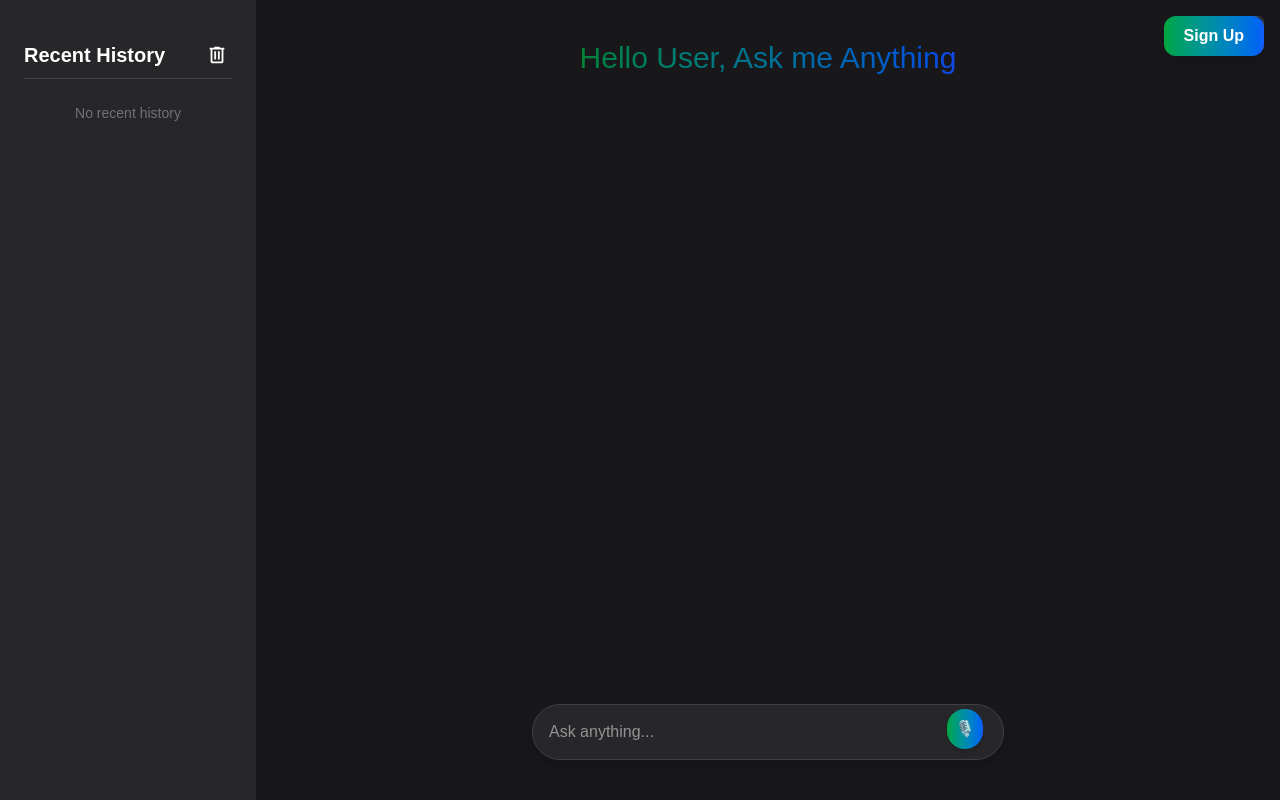
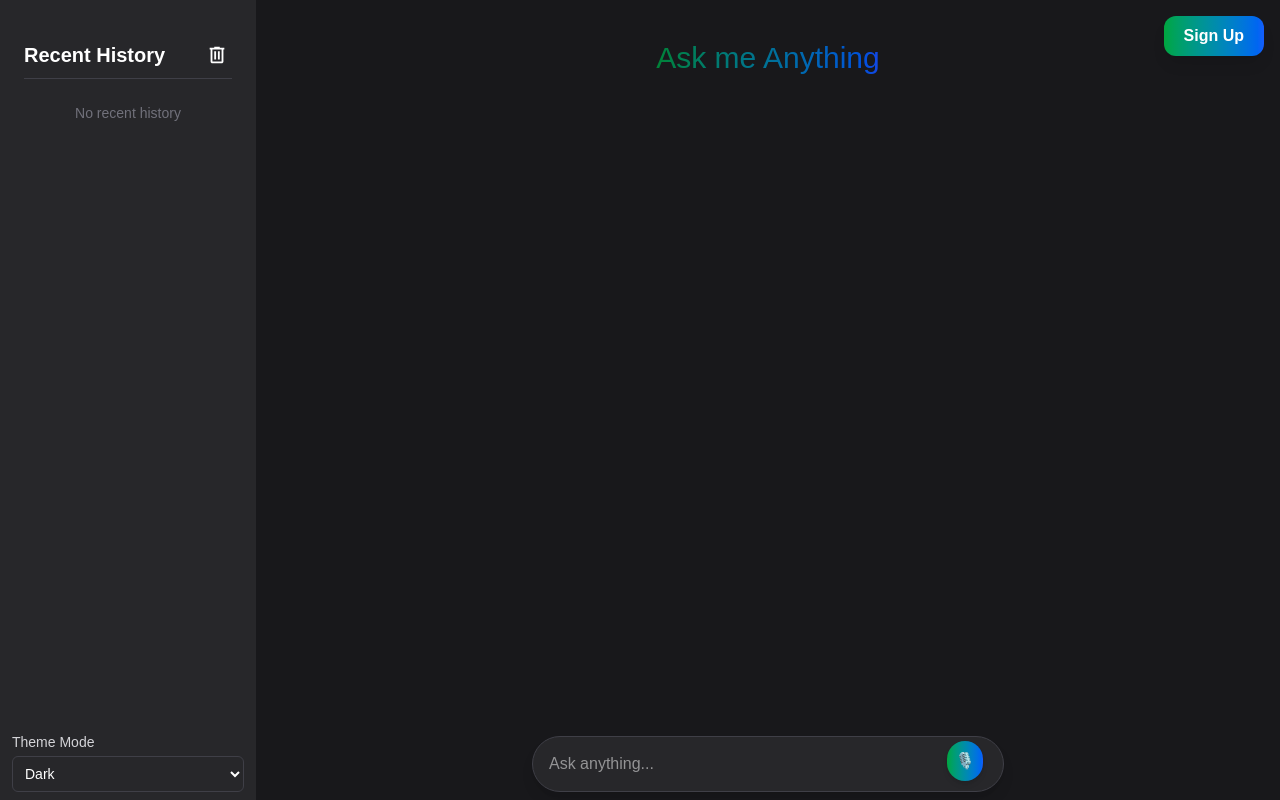
Before and after one commit to Abhiishek-webdev/react-ai-tool, a React (Vite) app: page / in a window 1280 px wide. Built offline with nearby package versions, Linux system fonts and the light colour scheme.

Commit message:
toggle button fix

```diff
--- a/src/App.jsx
+++ b/src/App.jsx
@@ -78,7 +78,7 @@ function App() {
     >
       <SignUp />
 
-      {/* 🟢 Header */}
+      {/* 🟢 Header (mobile only) */}
       <header className="md:hidden flex items-center justify-between p-3 border-b dark:border-zinc-700 bg-white dark:bg-zinc-900">
         <button
           onClick={() => setSidebarOpen(true)}
@@ -100,25 +100,9 @@ function App() {
           </svg>
         </button>
 
-
-        {/* 🌓 Dark mode (mobile) */}
-        <div className="hidden md:block fixed top-20 right-5 z-30">
-         <select
-         onChange={(e) => setDarkMode(e.target.value)}
-         value={darkMode}
-         className={`p-2 rounded-md border text-sm ${
-         darkMode === "dark"
-         ? "text-white bg-zinc-800 border-zinc-700"
-         : "text-black bg-white border-zinc-300"
-       }`}>
-         <option value="dark">Dark</option>
-         <option value="light">Light</option>
-        </select>
-       </div>
-
       </header>
 
-      {/* 🧩 Main layout (grid, fixed height) */}
+      {/* 🧩 Layout */}
       <div className="grid grid-cols-1 md:grid-cols-5 h-[calc(100vh-56px)] md:h-screen">
         {/* Sidebar */}
         <aside
@@ -126,10 +110,13 @@ function App() {
             ${
               sidebarOpen
                 ? "fixed inset-0 w-4/5 max-w-xs md:static"
-                : "hidden md:block"
-            }`}
+                : "hidden md:flex"
+            } flex-col justify-between`}
         >
-          <div className="h-full p-3 md:pt-5 md:h-screen overflow-y-auto scrollbar-hide">
+          {/* 🔹 Sidebar content wrapper */}
+          <div className="relative h-full flex flex-col justify-between p-3 md:pt-5 overflow-y-auto scrollbar-hide">
+            {/* 🔹 Top - Recent History */}
+            <div>
               <div className="flex items-center justify-between md:hidden mb-2">
                 <h2 className="text-lg font-semibold text-zinc-900 dark:text-zinc-100">
                   Recent
@@ -152,6 +139,26 @@ function App() {
                 darkMode={darkMode}
               />
             </div>
+
+            {/* 🔹 Bottom - Dark/Light Toggle (fixed inside sidebar bottom) */}
+            <div className="absolute bottom-10 left-0 w-full px-3">
+              <label className="block text-sm font-medium mb-1 dark:text-zinc-300 text-zinc-700">
+                Theme Mode
+              </label>
+              <select
+                onChange={(e) => setDarkMode(e.target.value)}
+                value={darkMode}
+                className={`p-2 rounded-md border w-full text-sm ${
+                  darkMode === "dark"
+                    ? "text-white bg-zinc-800 border-zinc-700"
+                    : "text-black bg-white border-zinc-300"
+                }`}
+              >
+                <option value="dark">Dark</option>
+                <option value="light">Light</option>
+              </select>
+            </div>
+          </div>
         </aside>
 
         {/* Overlay for mobile */}
@@ -164,26 +171,9 @@ function App() {
 
         {/* Main content */}
         <main className="md:col-span-4 flex flex-col items-center p-4 md:p-10 text-center h-full overflow-hidden">
-
-  {/* Desktop Dark mode selector */}
-  <div className="hidden md:block fixed top-4 right-4 z-30">
-    <select
-      onChange={(e) => setDarkMode(e.target.value)}
-      value={darkMode}
-      className={`p-2 rounded-md border text-sm ${
-        darkMode === "dark"
-          ? "text-white bg-zinc-800 border-zinc-700"
-          : "text-black bg-white border-zinc-300"
-      }`}
-    >
-      <option value="dark">Dark</option>
-      <option value="light">Light</option>
-    </select>
-  </div>
-
           {/* Heading */}
           <h1 className="text-2xl md:text-3xl bg-clip-text text-transparent bg-gradient-to-r from-green-700 to-blue-700 mb-3">
-    Hello User, Ask me Anything
+            Ask me Anything
           </h1>
 
           {/* Loader */}
@@ -202,7 +192,7 @@ function App() {
             </div>
           )}
 
-  {/* ✅ Scrollable Q/A Section only */}
+          {/* ✅ Scrollable Q/A Section */}
           <div
             ref={scrollToAns}
             className="flex-1 w-full md:w-3/4 overflow-y-auto scrollbar-hide px-2 pb-4"
@@ -214,7 +204,7 @@ function App() {
             </ul>
           </div>
 
-  {/* ✅ Fixed Input Bar (always visible at bottom) */}
+          {/* ✅ Search Input Bar (same position, same style as original) */}
           <div className="sticky bottom-0 w-full md:w-1/2 dark:bg-zinc-800 bg-white p-1 pr-5 dark:text-white text-zinc-800 rounded-4xl border border-zinc-700 flex h-14 shadow-lg">
             <input
               type="text"
@@ -227,7 +217,6 @@ function App() {
             <VoiceChat onResult={(transcript) => setQuestion(transcript)} />
           </div>
         </main>
-
       </div>
     </div>
   );
```
Lines whose indentation alone changed are shown as unchanged.
